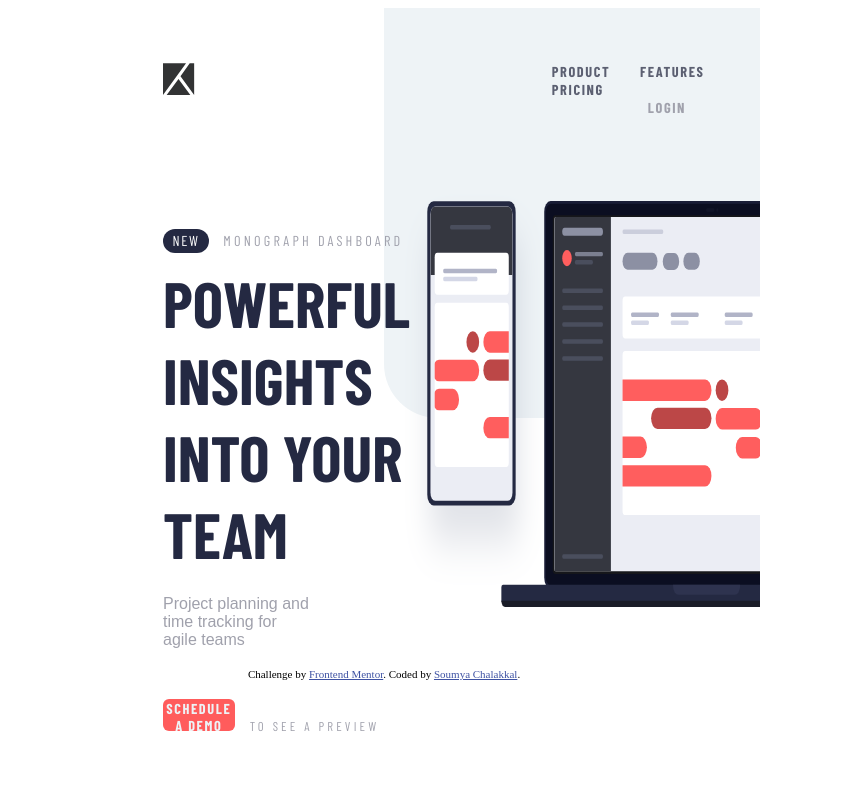
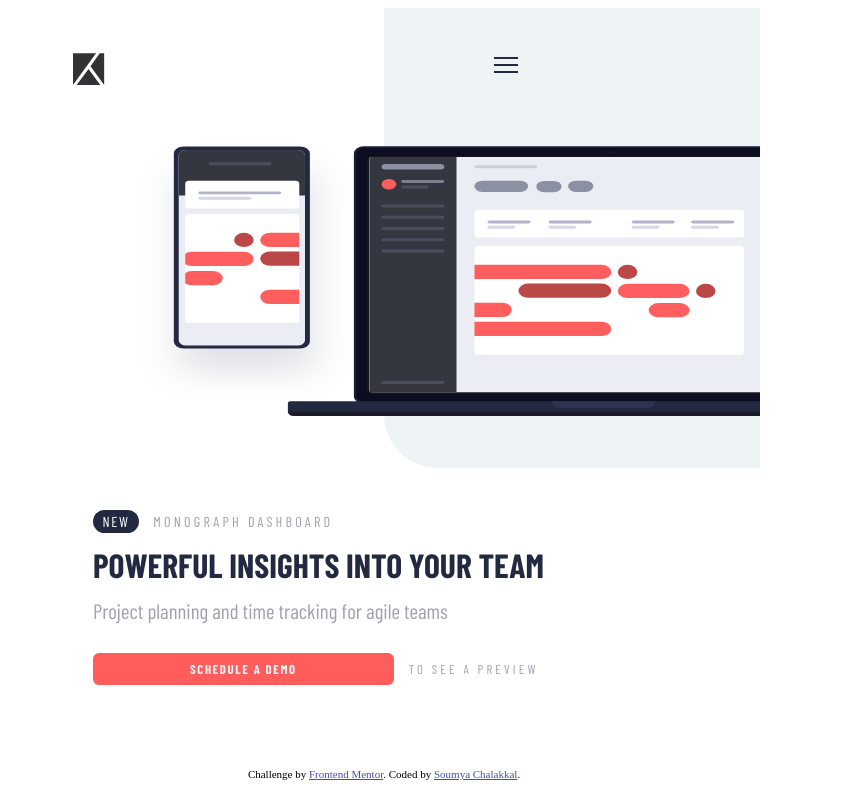
Before and after one commit to csoumya14/Project-tracking-intro-component, a plain HTML site: page index.html in a window 768 px wide. Shown: the whole page, 845 px wide, since content can reach past the window. Drawn offline with nearby package versions, Linux system fonts and the light colour scheme.

Commit message:
responsive

```diff
--- a/projectTracking.css
+++ b/projectTracking.css
@@ -146,8 +146,183 @@
   grid-template-columns: 50% 50%;
   grid-template-rows: 155px 255px 50px;
 }
+@media only screen and (min-width: 1024px) and (max-width: 1365px) {
+  .topNav {
+    padding-left: 105px;
+    margin-top: 105px;
+  }
+  .topNav a:nth-child(5) {
+    margin-left: 19rem;
+  }
+}
+@media only screen and (min-width: 421px) and (max-width: 1023px) {
+  .container {
+    display: grid;
+    grid-template-columns: 50% 50%;
+    grid-template-rows: 155px 255px 50px;
+  }
 
-@media only screen and (max-width: 375px) {
+  .item-a img {
+    padding-left: 65px;
+    margin-top: -10px;
+  }
+  .item-img {
+    grid-column-start: 1;
+    grid-column-end: span col1-end;
+    grid-row-start: 2;
+    grid-row-end: span 2;
+  }
+  .item-b {
+    margin: 0px;
+    grid-column-start: 2;
+    grid-column-end: span col2-end;
+    grid-row-start: 1;
+    grid-row-end: span 3;
+    background-color: hsl(207, 33%, 95%);
+    border-bottom-left-radius: 54px;
+  }
+  .topNav {
+    position: absolute;
+    display: flex;
+    flex-direction: column;
+    justify-content: center;
+    align-items: center;
+    top: 130px;
+    left: 35px;
+    padding-left: 0px;
+    margin-top: 0px;
+    background-color: white;
+    width: 80vw;
+    height: 38vh;
+    overflow: hidden;
+
+    box-shadow: 2px 1px 5px #dbdad7, -0.1em 0 0.4em #dbdad7;
+    border-radius: 3px;
+    color: hsl(230, 29%, 20%);
+    /* hide the menu  by default */
+    transform: translateY(-200%);
+    /* transition adds a little animation when sliding in and out the menu */
+    transition: transform 0.2s ease;
+  }
+  .showNav {
+    /*show the menu*/
+    transform: translateY(0);
+  }
+  .topNav a {
+    text-decoration: none;
+
+    letter-spacing: 0.1rem;
+    text-transform: uppercase;
+    margin-left: 0px;
+    font-size: 1rem;
+
+    font-family: 'Barlow Condensed', sans-serif;
+    color: hsl(230, 29%, 20%);
+    font-weight: 600;
+  }
+  .topNav a:nth-child(1) {
+    margin-top: -10px;
+  }
+  .topNav a:nth-child(2) {
+    margin-left: -3px;
+  }
+  .topNav a:nth-child(5) {
+    margin-top: 0px;
+    margin-left: 8px;
+    color: hsl(231, 7%, 65%);
+  }
+  .topNav a:nth-child(4) {
+    width: 200px;
+    height: 47px;
+    margin-top: -50px;
+    border-bottom: 1px solid hsl(231, 7%, 65%);
+    margin-left: 10px;
+    margin-right: 10px;
+  }
+
+  .hamburger {
+    display: block;
+    width: 100%;
+    height: 22px;
+    margin-top: 45px;
+    cursor: pointer;
+    z-index: 1000;
+  }
+  .hamburger_img {
+    margin-left: 110px;
+  }
+  .close_img {
+    margin-left: -25px;
+    visibility: hidden;
+  }
+
+  .item-c {
+    grid-column-start: 1;
+    grid-column-end: span col2-start;
+    grid-row-start: 2;
+    grid-row-end: span 2;
+    margin-top: 250px;
+  }
+  .item-c p,
+  h1 {
+    padding-left: 85px;
+  }
+  .image-container {
+    width: 100%;
+    height: 90%;
+
+    margin-top: -22px;
+    overflow: hidden;
+  }
+  .image-container img {
+    margin-left: 130px;
+    margin-top: 0px;
+    width: 104%;
+    height: 100%;
+  }
+  .firstLine {
+    letter-spacing: 0.2rem;
+    font-size: 0.9rem;
+    margin-top: 100px;
+    width: 100%;
+  }
+  .item-c h1 {
+    margin-top: 10px;
+    font-size: 2.1rem;
+    width: 80%;
+    color: hsl(230, 29%, 20%);
+  }
+  .attribution {
+    margin-top: 400px;
+  }
+  .secondLine {
+    color: hsl(231, 7%, 65%);
+    margin-top: -10px;
+    font-size: 1.3rem;
+    font-weight: 400;
+    width: 75%;
+    font-family: 'Barlow Condensed', sans-serif;
+  }
+
+  .thirdLine {
+    margin-top: 30px;
+    width: 100%;
+    font-size: 0.8rem;
+    letter-spacing: 0.2rem;
+  }
+  .item-c button {
+    width: 40%;
+    font-weight: 700;
+    font-size: 0.8rem;
+
+    letter-spacing: 0.1rem;
+  }
+  .attribution {
+    margin-top: 300px;
+  }
+}
+
+@media only screen and (max-width: 420px) {
   .container {
     display: grid;
     grid-template-columns: 1fr 1fr;
```
